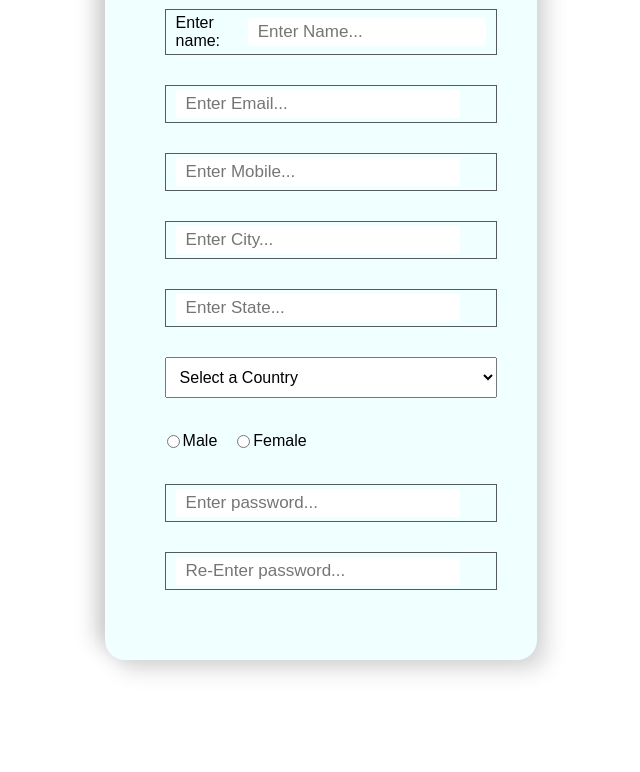
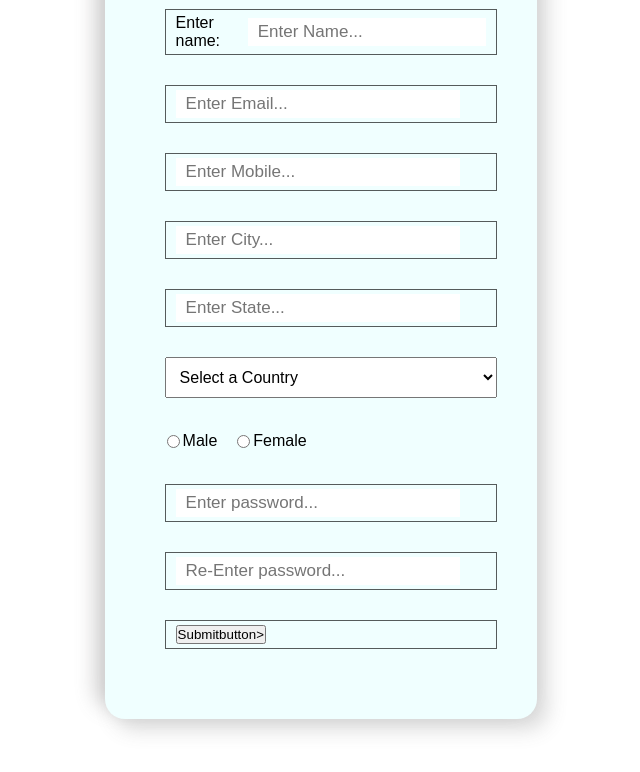
Before and after one commit to IBM-EPBL/IBM-Project-301-1658246142, a plain HTML site: page ASSIGNMENTS/KIRTHIK KUMAR/index.html in a window 1280 px wide. Shown: the part 208-980 px from the top of the page, without its empty margins (319-959 px from the left). Drawn offline with Linux system fonts and the light colour scheme.

Commit message:
Update index.html

```diff
--- a/ASSIGNMENTS/KIRTHIK KUMAR/index.html
+++ b/ASSIGNMENTS/KIRTHIK KUMAR/index.html
@@ -62,6 +62,9 @@
                 <div class="divcontainer">
                     <input type="password" name="" id="" placeholder="Re-Enter password..." />
                 </div>
+                 <div class="divcontainer">
+                 <button type="button">Submitbutton>
+                     </div>
             </form>
         </div>
     </body>
```
